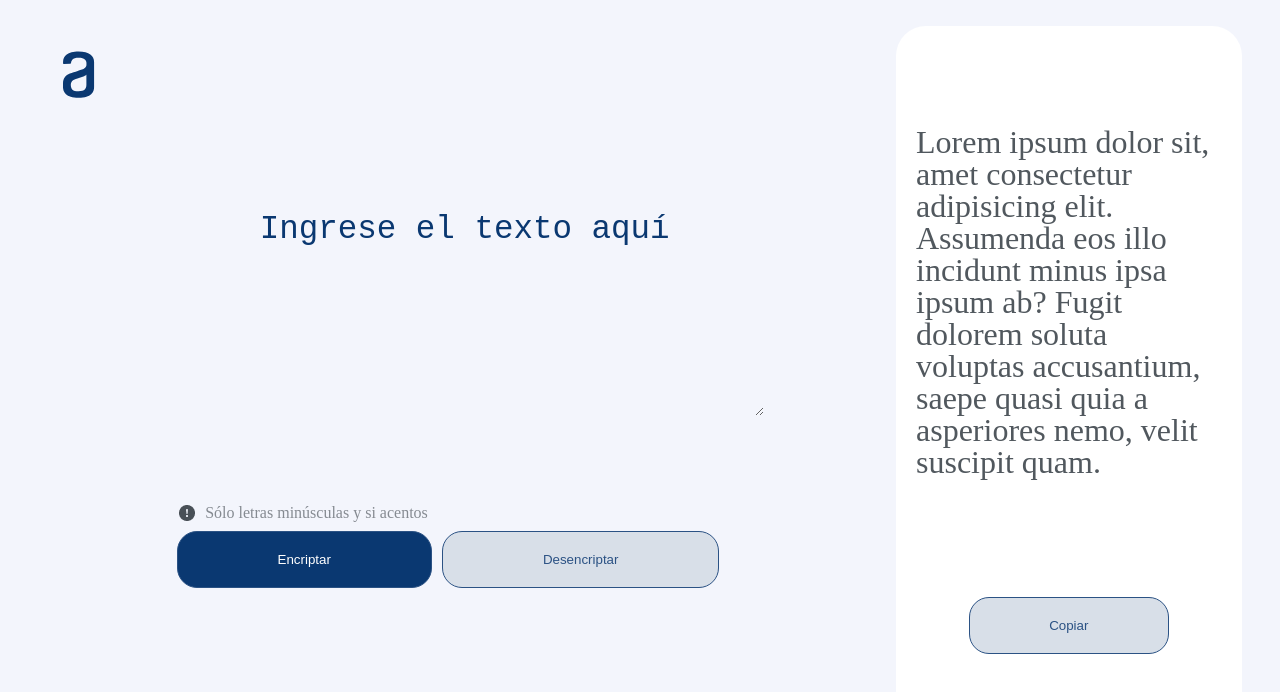
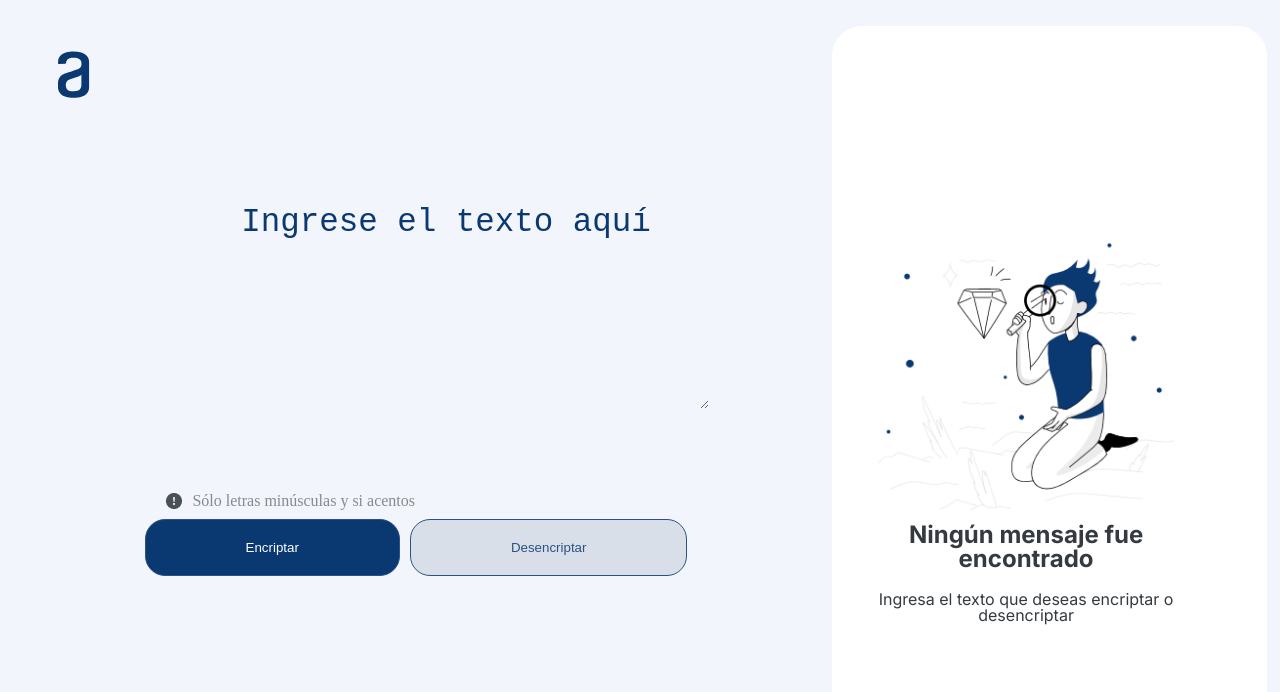
Before and after one commit to Lepaic6969/Encriptador, a plain HTML site: page index.html in a window 1280 px wide. Both pictures are taken after a click on the input "Encriptar". Drawn offline with Linux system fonts and the light colour scheme.

Commit message:
Todo listo, sólo falta lo de copiar en el portapapeles

```diff
--- a/index.html
+++ b/index.html
@@ -13,30 +13,28 @@
     <main>
         <img class="logo-alura" src="./assets/logo.svg" alt="logo-alura">
         <!-- <input class="input-text" type="text" placeholder="Ingrese el texto aquí"> -->
-        <textarea name="" id="" cols="30" rows="5" placeholder="Ingrese el texto aquí" class="input-text"></textarea>
+        <textarea name="" id="mensaje" cols="30" rows="5" placeholder="Ingrese el texto aquí" class="input-text"></textarea>
         <div class="footer">
             <div class="mensaje-botones">
                 <img src="./assets/admiracion.png" alt="icono-admiracion">
                 <p>Sólo letras minúsculas y si acentos</p>
             </div>
             <div class="botones-encriptar">
-                <input type="submit" id="encriptar" value="Encriptar" class="boton-activo">
+                <input type="submit" id="encriptar" value="Encriptar" class="">
                 <input type="submit" id="desencriptar" value="Desencriptar">
             </div>
         </div>
 
     </main>
     <aside>
-        <div class="contenido-aside-error ">
+        <div class="contenido-aside-error " id="error">
             <img class="imagen-aside" src="./assets/imagen-error.PNG" alt="imagen-error">
             <h1 class="titulo-aside">Ningún mensaje fue encontrado</h1>
             <p class="parrafo-aside">Ingresa el texto que deseas encriptar o desencriptar</p>
         </div>
-        <div class="contenido-aside-exito is-active">
-            <p class="parrafo-aside-exito">
-                Lorem ipsum dolor sit, amet consectetur adipisicing elit.
-                Assumenda eos illo incidunt minus ipsa ipsum ab? Fugit dolorem soluta voluptas accusantium,
-                saepe quasi quia a asperiores nemo, velit suscipit quam.
+        <div class="contenido-aside-exito is-active" id="exito">
+            <p class="parrafo-aside-exito" id="mensaje-encriptado">
+
             </p>
             <input class="boton-copiar" type="submit" id="copiar" value="Copiar">
         </div>
--- a/js/index.js
+++ b/js/index.js
@@ -5,16 +5,46 @@ import { desencriptar } from "./desencriptar.js";
 const $encriptar=document.getElementById("encriptar"),
       $desencriptar=document.getElementById("desencriptar"),
       $copiar=document.getElementById("copiar");
+//Capturo el campo de texto donde el usuario pone el mensaje.
+const $textArea=document.getElementById("mensaje");
+const $parrafo=document.getElementById("mensaje-encriptado");
+let msg="";
+let msgEncriptado="";
 
+//Campuro la información a mostrar en el aside tanto como para éxito como para error.
+const $exito=document.getElementById("exito");
+const $error=document.getElementById("error");
+
+//Acá voy con los eventos click de mi aplicativo.
 document.addEventListener("click",e=>{
     if(e.target.matches("#encriptar")){
-        console.log("encriptando");
-        console.log(encriptar("gato"));
-        console.log(encriptar("perro lobo"));
+        msg=$textArea.value;
+        $encriptar.classList.add("boton-activo");
+        $desencriptar.classList.remove("boton-activo");
+       if (msg===""){
+            $exito.classList.remove("is-active");
+            $error.classList.add("is-active");
+       }else{
+            $exito.classList.add("is-active");
+            $error.classList.remove("is-active");
+            msgEncriptado=encriptar(msg);
+            $parrafo.textContent=msgEncriptado;
+       }
+
     }
     if(e.target.matches("#desencriptar")){
-        console.log("Desencriptando");
-        console.log(desencriptar("fenterlimescimesdaidenters poberr enternfrenterntair enterstenter dentersaifimesober y haibenterrlober cobernclufatimesdober cobern enterximestober!"));
+        msgEncriptado=$textArea.value;
+        $encriptar.classList.remove("boton-activo");
+        $desencriptar.classList.add("boton-activo");
+        if (msgEncriptado===""){
+             $exito.classList.remove("is-active");
+             $error.classList.add("is-active");
+        }else{
+             $exito.classList.add("is-active");
+             $error.classList.remove("is-active");
+             msg=desencriptar(msgEncriptado);
+             $parrafo.textContent=msg;
+        }
 
 
     }
--- a/styles.css
+++ b/styles.css
@@ -4,7 +4,7 @@ body{
     box-sizing: border-box;
 }
 main{
-    width:70%;
+    width:65%;
     height: 700px;
     display:inline-block;
     float:left;
@@ -79,7 +79,7 @@ main{
 
 aside{
 
-    width:27%;
+    width:34%;
     display:inline-block;
     height: 800px;
     /* border:1px solid black; */
@@ -88,6 +88,7 @@ aside{
     border-radius: 30px;
     display:flex;
     align-items: center;
+    overflow-x: scroll;
 
 }
 .is-active{
@@ -102,6 +103,7 @@ aside{
 .contenido-aside-exito{
     display:none;
     height: 80%;
+    width: 100%;
 }
 .titulo-aside{
     font-family: 'Inter', sans-serif;
@@ -141,7 +143,7 @@ aside{
     color:rgb(43,82,132);
     border:1px solid rgb(43,82,132);
     text-align: center;
-    margin-top: 99px;
+    margin-top: 300px;
 }
 .boton-copiar:hover{
     background-color: rgb(10,56,113);
```
